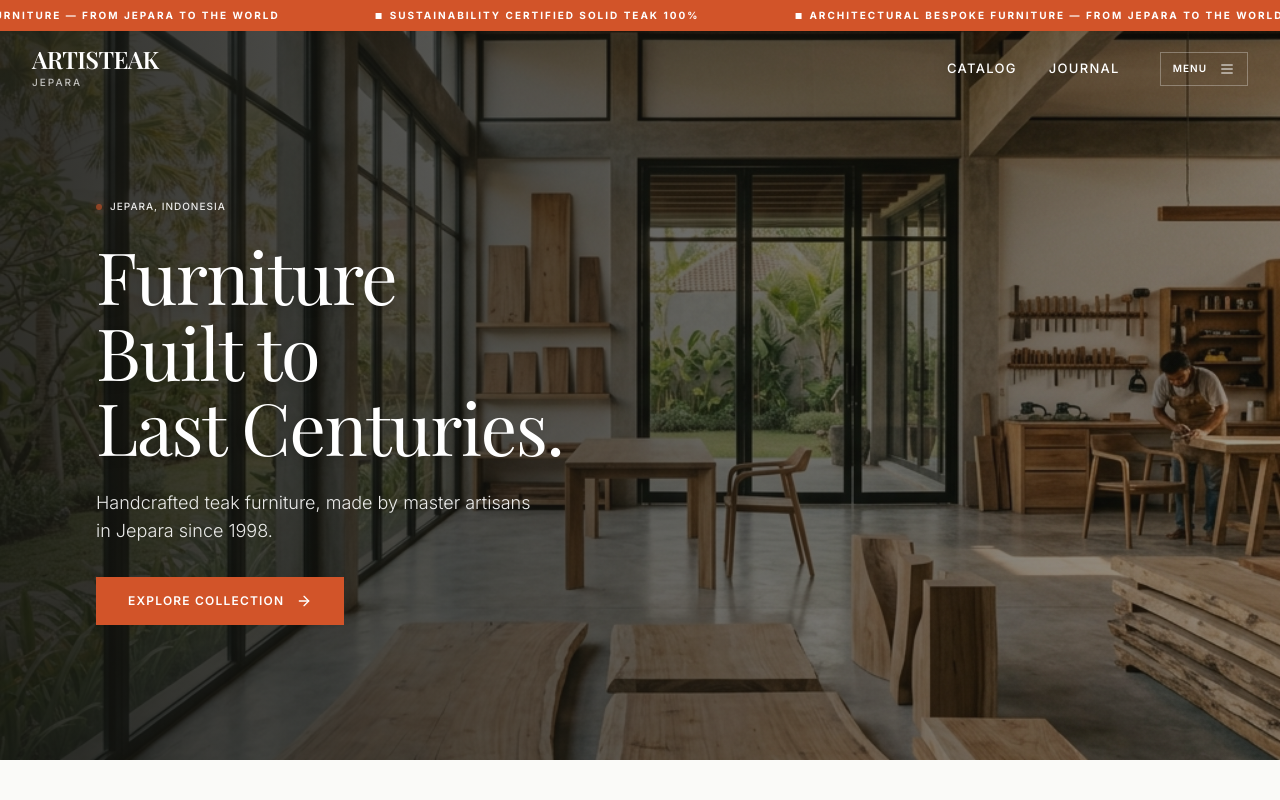
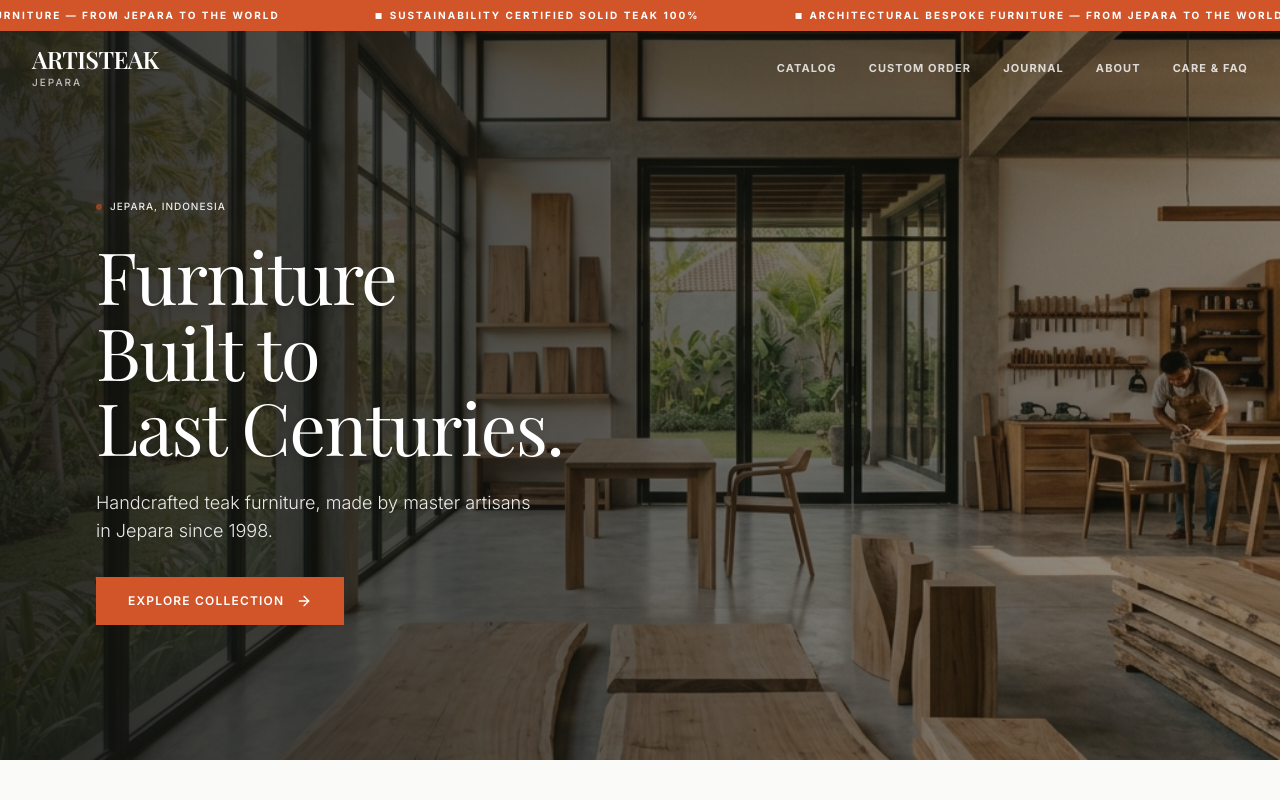
Before and after one commit to muhammadfaza16/mebel-web-1, a Next.js app: page / in a window 1280 px wide. Shown: the top 800 px of the page. Built offline with nearby package versions, Linux system fonts and the light colour scheme.

Commit message:
style: fix gigantic desktop navbar font and display all links inline

```diff
--- a/src/components/Navbar.tsx
+++ b/src/components/Navbar.tsx
@@ -148,14 +148,21 @@ export default function Navbar() {
               <span className={`text-[10px] tracking-[0.2em] font-medium mt-1 uppercase ${(scrolled || !isDarkHeroPage) ? "text-brand-text-muted" : "text-white/70"}`}>Jepara</span>
             </div>
           </Link>
-          <div className={`flex gap-6 md:gap-8 items-center text-subheading tracking-wide ${(scrolled || !isDarkHeroPage) ? "" : "text-white"}`}>
-            <Link href="/catalog" className={`hidden md:inline cursor-pointer hover:text-brand-terracotta transition-colors ${(scrolled || !isDarkHeroPage) ? "text-brand-text-muted" : "text-white"}`}>Catalog</Link>
-            <Link href="/journal" className={`hidden md:inline cursor-pointer hover:text-brand-terracotta transition-colors ${(scrolled || !isDarkHeroPage) ? "text-brand-text-muted" : "text-white"}`}>Journal</Link>
+          <div className={`flex items-center gap-6 text-[11px] tracking-widest uppercase font-bold ${(scrolled || !isDarkHeroPage) ? "" : "text-white"}`}>
 
-            {/* Toggler / Expand the list */}
+            {/* Inline Desktop Links */}
+            <div className="hidden lg:flex items-center gap-8">
+              {navLinks.slice(1).map(link => (
+                <Link key={link.name} href={link.href} className={`cursor-pointer hover:text-brand-terracotta transition-colors ${(scrolled || !isDarkHeroPage) ? "text-brand-text-muted hover:text-brand-terracotta" : "text-white/80 hover:text-white"}`}>
+                  {link.name}
+                </Link>
+              ))}
+            </div>
+
+            {/* Toggler / Expand the list (Mobile & Tablet Only) */}
             <button
               onClick={() => setIsOpen(true)}
-              className={`group flex items-center gap-3 px-3 py-2 rounded-none border transition-all cursor-pointer ml-2 ${(scrolled || !isDarkHeroPage) ? "border-brand-text/20 hover:bg-brand-text hover:text-white" : "border-white/30 hover:bg-white hover:text-brand-dark-bg"}`}
+              className={`lg:hidden group flex items-center gap-3 px-3 py-2 rounded-none border transition-all cursor-pointer ml-2 ${(scrolled || !isDarkHeroPage) ? "border-brand-text/20 hover:bg-brand-text hover:text-white" : "border-white/30 hover:bg-white hover:text-brand-dark-bg"}`}
             >
               <span className={`text-[10px] uppercase tracking-widest font-semibold hidden sm:inline ${(scrolled || !isDarkHeroPage) ? "text-brand-text group-hover:text-white" : "text-white group-hover:text-brand-dark-bg"}`}>Menu</span>
               <Menu size={16} strokeWidth={1.5} className={(scrolled || !isDarkHeroPage) ? "text-brand-text group-hover:text-white" : "text-white group-hover:text-brand-dark-bg"} />
```
